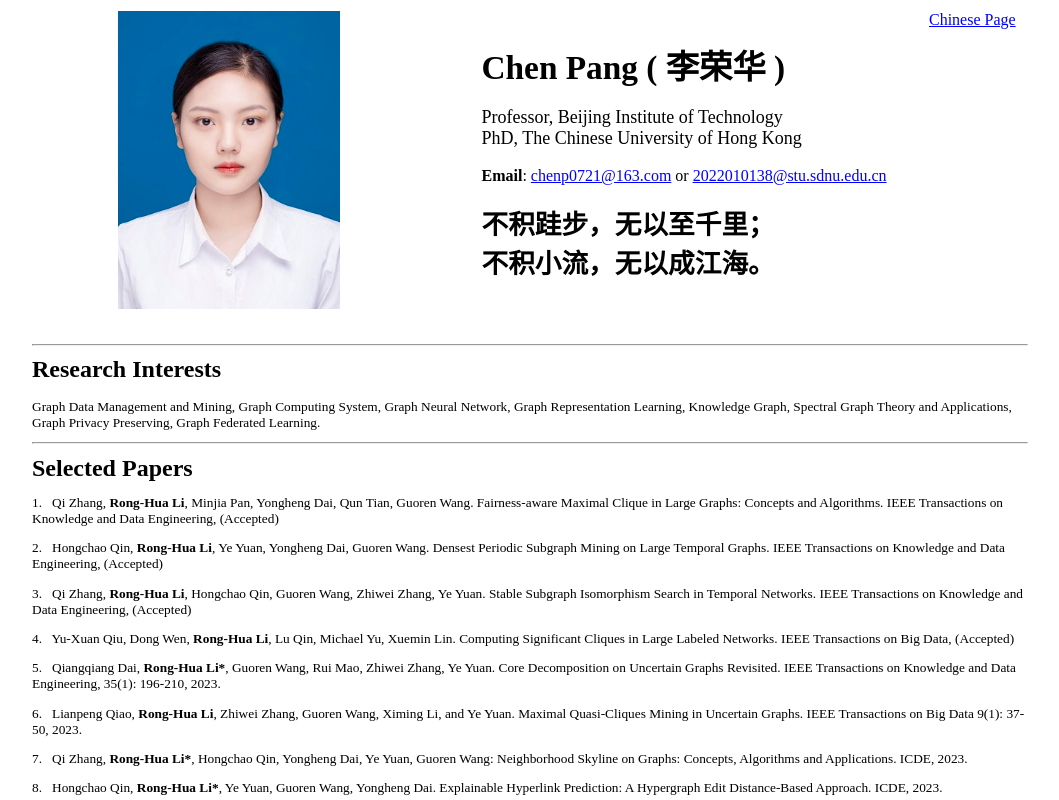
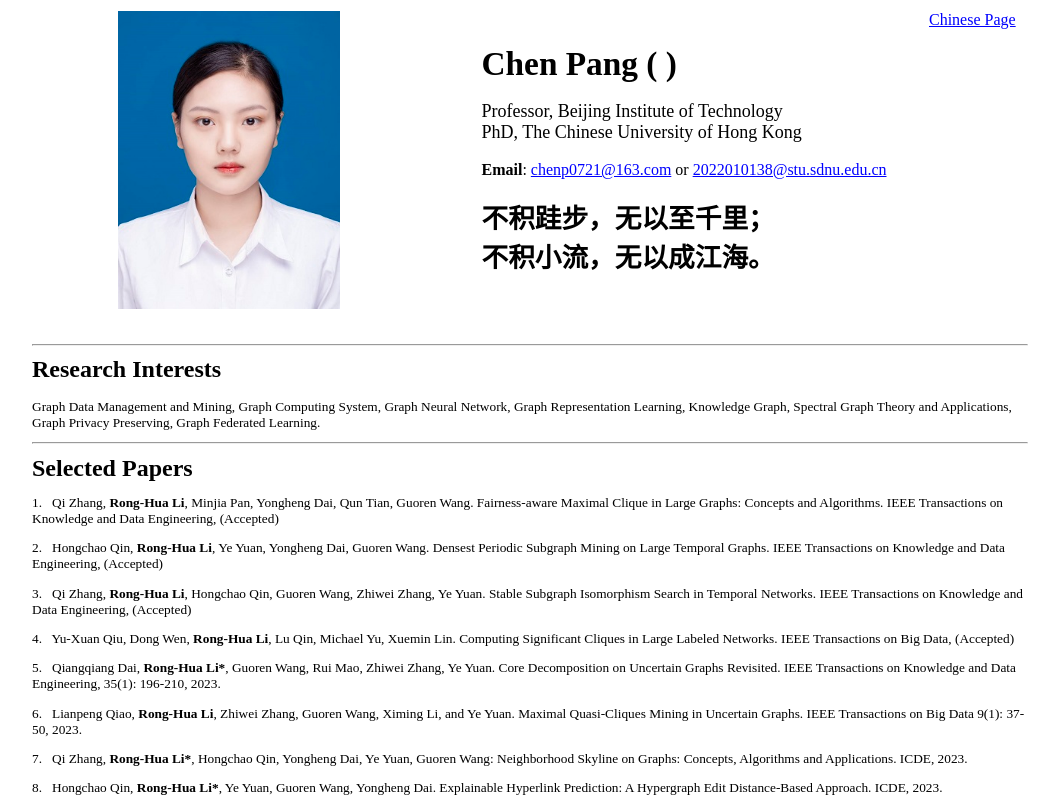
Before and after one commit to pcyx/leilv.github.io, a plain HTML site: page chenpang.html in a window 1280 px wide. Shown: the top 800 px of the page, without its empty margins (111-1170 px from the left). Drawn offline with nearby package versions, Linux system fonts and the light colour scheme.

Commit message:
Update chenpang.html

```diff
--- a/chenpang.html
+++ b/chenpang.html
@@ -994,7 +994,7 @@ border="0" cellpadding="0">
       <P class="MsoNormal" style="mso-margin-top-alt: auto; mso-margin-bottom-alt: auto;"><B><SPAN
       lang="EN-US" style="font-size: 25pt;">Chen Pang (</SPAN></B><B><SPAN
       lang="EN-US" style='font-family: "Blackadder ITC"; font-size: 25pt;'>
-      </SPAN></B><B><SPAN style='font-family: SimSun; font-size: 25pt; mso-ascii-font-family: "Times New Roman"; mso-fareast-font-family: SimSun; mso-fareast-theme-font: minor-fareast; mso-hansi-font-family: "Times New Roman";'>&#26446;&#33635;&#21326;</SPAN></B><B><SPAN
+      </SPAN></B><B><SPAN style='font-family: SimSun; font-size: 25pt; mso-ascii-font-family: "Times New Roman"; mso-fareast-font-family: SimSun; mso-fareast-theme-font: minor-fareast; mso-hansi-font-family: "Times New Roman";'></SPAN></B><B><SPAN
       style='font-family: "Blackadder ITC"; font-size: 25pt;'>
       </SPAN></B><B><SPAN lang="EN-US" style="font-size: 25pt;">)
       </SPAN></B><SPAN lang="EN-US"><BR><BR></SPAN><SPAN lang="EN-US" style="font-size: 13.5pt;">Professor, Beijing Institute of Technology<br>PhD,
```
